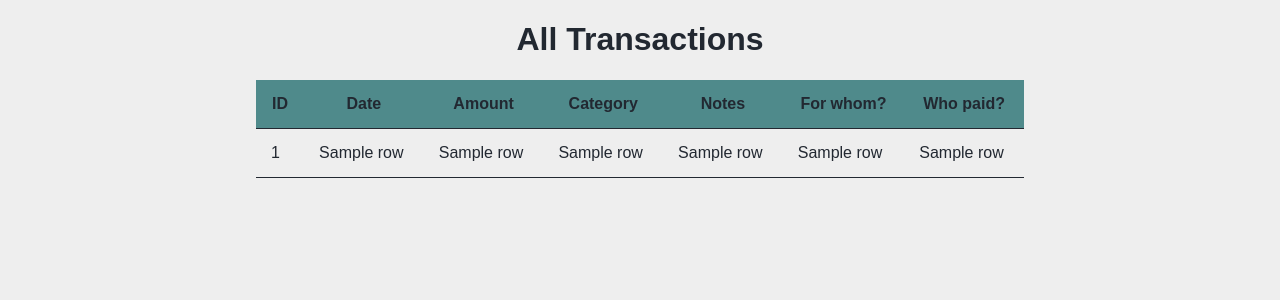
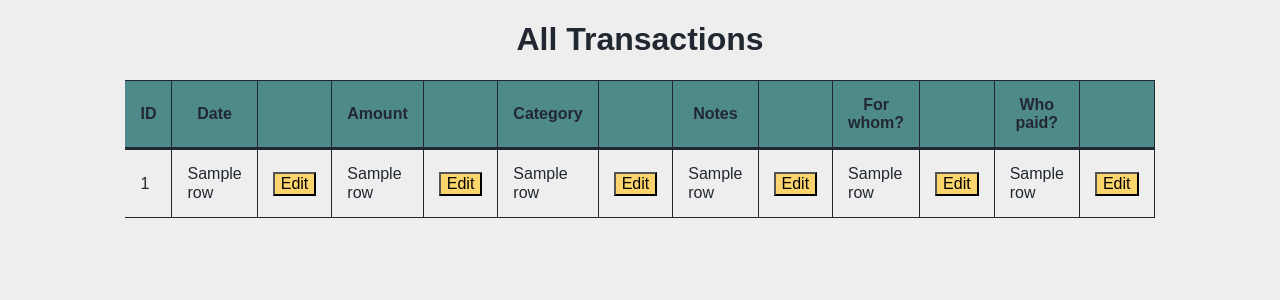
Before and after one commit to AnLi-Mi/Money_Tracker, a Flask app: template flask_app/templates/seealltransactions.html in a window 1280 px wide. Shown: the top 300 px of the page. Run offline with Flask 2, Linux system fonts and the light colour scheme; the template is opened without the code that fills it: most values are stand-ins (such as "Sample title", 1, 10 or a date in 2020); some libraries are stand-ins or nearby versions.

Commit message:
adding edit buttons to the record

```diff
--- a/flask_app/static/css/main.css
+++ b/flask_app/static/css/main.css
@@ -16,8 +16,9 @@ button{
 
 
 table, th, td {
+    border-top: 1px solid #222831;
+    border-right: 1px solid #222831;
     border-bottom: 1px solid #222831;
-
 }
 
 table {
@@ -29,6 +30,8 @@ table {
 
 th {
     background-color: #4f8a8b;
+    border-bottom: 3px solid ;
+
 }
 
 td {
--- a/flask_app/templates/seealltransactions.html
+++ b/flask_app/templates/seealltransactions.html
@@ -10,21 +10,33 @@
     <tr>
         <th>ID</th>
         <th>Date</th>
+        <th style="border-left: none"></th>
         <th>Amount</th>
+        <th></th>
         <th>Category</th>
+        <th></th>
         <th>Notes</th>
+        <th></th>
         <th>For whom?</th>
+        <th></th>
         <th>Who paid?</th>
+        <th></th>
     </tr>
 {% for row in spendings %}
     <tr>
         <td>{{row[0]}}</td>
         <td>{{row[1]}}</td>
+        <td style="border-left: 10px" ><button>Edit</button></td>
         <td>{{row[2]}}</td>
+        <td><button>Edit</button></td>
         <td>{{row[3]}}</td>
+        <td><button>Edit</button></td>
         <td>{{row[4]}}</td>
+        <td><button>Edit</button></td>
         <td>{{row[5]}}</td>
+        <td><button>Edit</button></td>
         <td>{{row[6]}}</td>
+        <td><button>Edit</button></td>
     </tr>
 
 {%endfor%}
```
